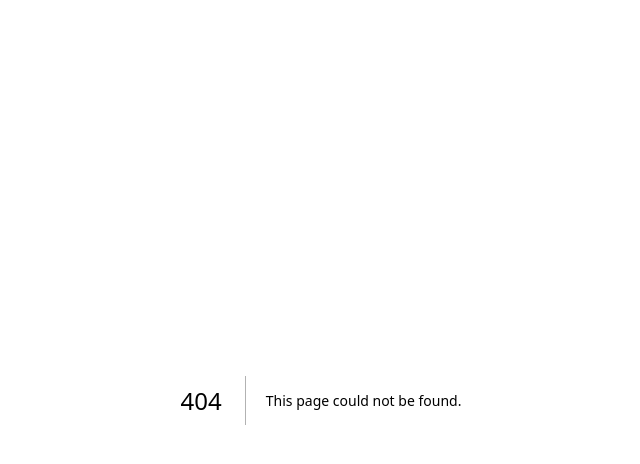
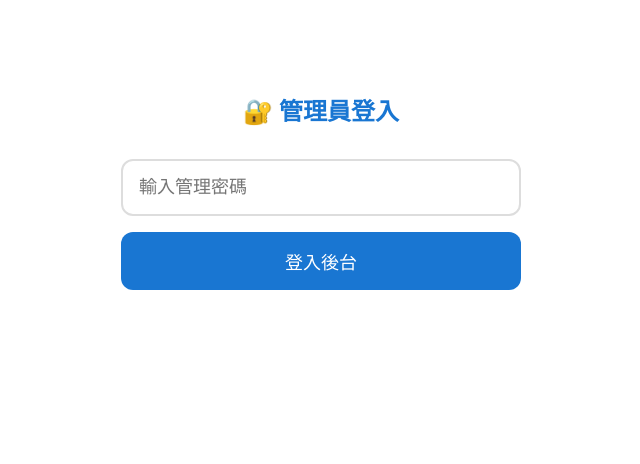
Before and after one commit to charles2006hk-hash/tai-po-fire, a Next.js app: page /admin in a window 1280 px wide. Before the commit this address had no page. Shown: the top 464 px of the page, without its empty margins (319-959 px from the left). Built offline with nearby package versions, Linux system fonts and the light colour scheme.

Commit message:
Add AdminLogin component for building management

```diff
--- /dev/null
+++ b/pages/admin.js
@@ -0,0 +1,168 @@
+import { useState } from "react";
+
+export const dynamic = "force-dynamic";
+
+export default function AdminLogin() {
+  const [isLoggedIn, setIsLoggedIn] = useState(false);
+  const [password, setPassword] = useState("");
+  const [config, setConfig] = useState({
+    buildings: ["宏昌閣", "宏福閣", "宏輝閣", "宏樂閣", "宏寧閣"],
+    floors: { "宏昌閣": [30, 20, 10, 1], "宏福閣": [30, 20, 10, 1] }
+  });
+
+  const handleLogin = () => {
+    // 簡單密碼：admin123（生產環境請改用真實認證）
+    if (password === "admin123") {
+      setIsLoggedIn(true);
+    } else {
+      alert("❌ 密碼錯誤");
+    }
+  };
+
+  const updateBuildingConfig = (building, floors) => {
+    setConfig(prev => ({
+      ...prev,
+      floors: { ...prev.floors, [building]: floors }
+    }));
+    alert("✅ 配置已更新");
+  };
+
+  if (!isLoggedIn) {
+    return (
+      <div style={{
+        padding: "4rem 2rem",
+        maxWidth: "400px",
+        margin: "auto",
+        textAlign: "center"
+      }}>
+        <h2 style={{ color: "#1976d2", marginBottom: "2rem" }}>🔐 管理員登入</h2>
+        <input
+          type="password"
+          placeholder="輸入管理密碼"
+          value={password}
+          onChange={(e) => setPassword(e.target.value)}
+          style={{
+            width: "100%",
+            padding: "1rem",
+            fontSize: "18px",
+            borderRadius: "12px",
+            border: "2px solid #ddd",
+            marginBottom: "1rem",
+            boxSizing: "border-box"
+          }}
+        />
+        <button
+          onClick={handleLogin}
+          style={{
+            width: "100%",
+            padding: "1rem",
+            background: "#1976d2",
+            color: "white",
+            border: "none",
+            borderRadius: "12px",
+            fontSize: "18px",
+            cursor: "pointer"
+          }}
+        >
+          登入後台
+        </button>
+      </div>
+    );
+  }
+
+  return (
+    <div style={{ padding: "2rem", maxWidth: "1000px", margin: "auto" }}>
+      <div style={{ textAlign: "center", marginBottom: "2rem" }}>
+        <h1 style={{ color: "#1976d2" }}>⚙️ 大廈配置管理</h1>
+        <button
+          onClick={() => {
+            setIsLoggedIn(false);
+            setPassword("");
+          }}
+          style={{
+            padding: "0.5rem 1rem",
+            background: "#f44336",
+            color: "white",
+            border: "none",
+            borderRadius: "6px",
+            cursor: "pointer"
+          }}
+        >
+          登出
+        </button>
+      </div>
+
+      <div style={{ display: "grid", gap: "2rem", gridTemplateColumns: "repeat(auto-fit, minmax(400px, 1fr))" }}>
+        {/* 大廈列表管理 */}
+        <div style={{ background: "white", padding: "2rem", borderRadius: "12px", boxShadow: "0 4px 12px rgba(0,0,0,0.1)" }}>
+          <h3>🏢 大廈管理</h3>
+          {config.buildings.map((building, index) => (
+            <div key={index} style={{ marginBottom: "1.5rem", padding: "1rem", border: "1px solid #eee", borderRadius: "8px" }}>
+              <div style={{ display: "flex", justifyContent: "space-between", alignItems: "center", marginBottom: "0.5rem" }}>
+                <span style={{ fontWeight: "bold" }}>{building}</span>
+                <button style={{ padding: "0.3rem 0.8rem", background: "#f44336", color: "white", border: "none", borderRadius: "4px", cursor: "pointer", fontSize: "12px" }}>
+                  刪除
+                </button>
+              </div>
+              <input
+                type="text"
+                value={building}
+                placeholder="大廈名稱"
+                style={{ width: "70%", padding: "0.5rem", marginRight: "0.5rem", borderRadius: "4px", border: "1px solid #ddd" }}
+              />
+              <button style={{ padding: "0.5rem 1rem", background: "#4CAF50", color: "white", border: "none", borderRadius: "4px", cursor: "pointer" }}>
+                更新
+              </button>
+            </div>
+          ))}
+          <div style={{ padding: "1rem", border: "2px dashed #ddd", borderRadius: "8px", textAlign: "center" }}>
+            <button style={{ padding: "0.8rem 1.5rem", background: "#1976d2", color: "white", border: "none", borderRadius: "6px", cursor: "pointer" }}>
+              ➕ 新增大廈
+            </button>
+          </div>
+        </div>
+
+        {/* 樓層配置 */}
+        <div style={{ background: "white", padding: "2rem", borderRadius: "12px", boxShadow: "0 4px 12px rgba(0,0,0,0.1)" }}>
+          <h3>📋 樓層配置</h3>
+          <select
+            style={{ width: "100%", padding: "0.8rem", marginBottom: "1rem", borderRadius: "6px", border: "1px solid #ddd" }}
+          >
+            {config.buildings.map(b => <option key={b}>{b}</option>)}
+          </select>
+          <div style={{ display: "flex", flexWrap: "wrap", gap: "0.5rem" }}>
+            {[30, 25, 20, 15, 10, 5, 1].map(floor => (
+              <label key={floor} style={{
+                padding: "0.5rem 1rem",
+                borderRadius: "20px",
+                border: "1px solid #ddd",
+                cursor: "pointer",
+                background: config.floors?.[selectedBuilding]?.includes(floor) ? "#e3f2fd" : "white"
+              }}>
+                <input
+                  type="checkbox"
+                  checked={config.floors?.[selectedBuilding]?.includes(floor) || false}
+                  style={{ marginRight: "0.5rem" }}
+                />
+                {floor}樓
+              </label>
+            ))}
+          </div>
+          <button style={{
+            width: "100%",
+            padding: "1rem",
+            background: "#4CAF50",
+            color: "white",
+            border: "none",
+            borderRadius: "8px",
+            marginTop: "1rem",
+            cursor: "pointer",
+            fontSize: "16px"
+          }}>
+            💾 保存樓層配置
+          </button>
+        </div>
+      </div>
+    </div>
+  );
+}
```
